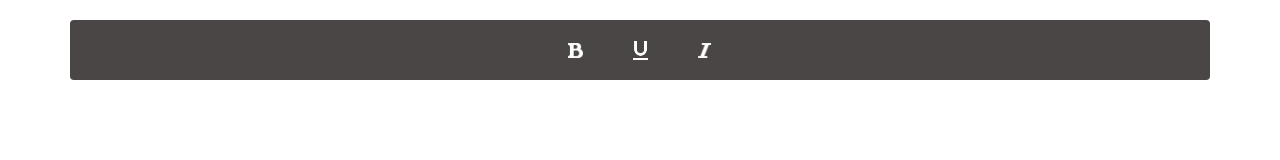
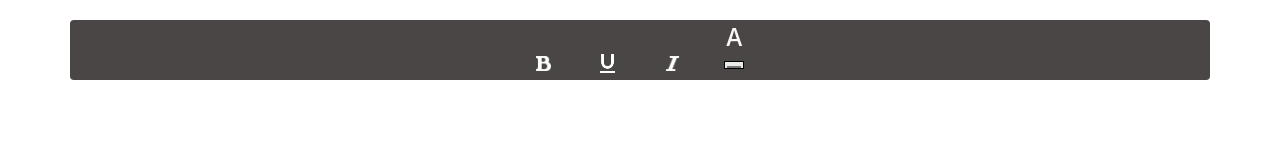
Before and after one commit to Gimhan027/Assignment_01, a plain HTML site: page index.html in a window 1280 px wide. Drawn offline with nearby package versions, Linux system fonts and the light colour scheme.

Commit message:
Add Font-color_Feature

```diff
--- a/CSS_File.css
+++ b/CSS_File.css
@@ -35,3 +35,17 @@ button.active {
     background-color: #609dcf33;
     color: #2644c8;
 }
+
+input[type="color"] {
+    width: 20px;
+    height: 8px;
+    outline: none;
+    display: flex;
+    box-shadow: none;
+    overflow: hidden;
+    background-color: rgb(235, 235, 235);
+}
+
+h4 {
+    color: rgb(252, 248, 248);
+}
--- a/index.html
+++ b/index.html
@@ -30,6 +30,17 @@
                 <img src="Resources/italic-xxl.png" width="15" alt="Italic">
             </button>
 
+            <button type="button" onclick="Font_color_Feature()">
+                <h4> A </h4>
+               <input type="color" onchange="Font_color_Feature()" />
+           </button>
+
+
+
+
+
+
+
 
 
 
```
Also changed, not shown: JS_file.js (+7 -0 lines).
